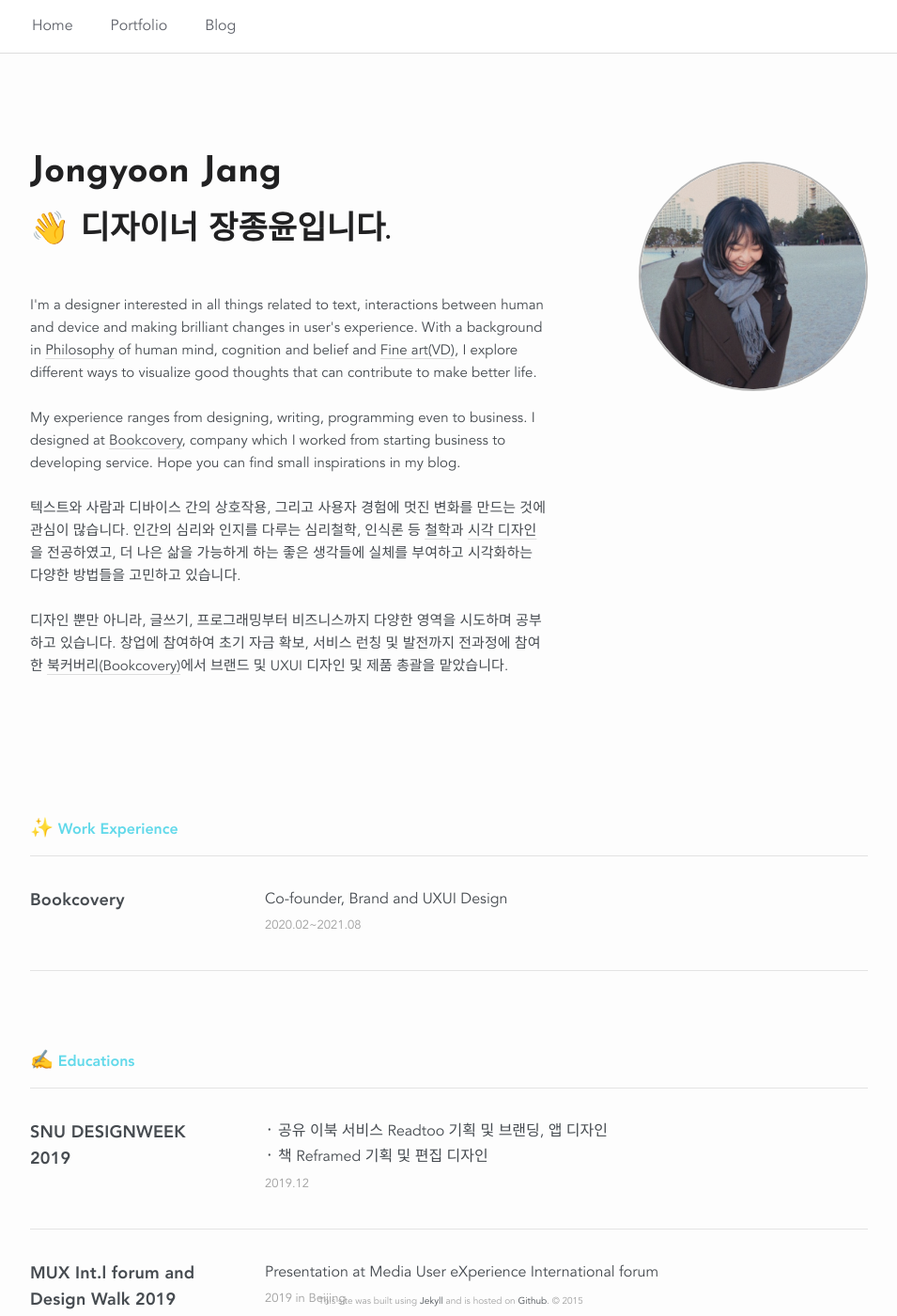
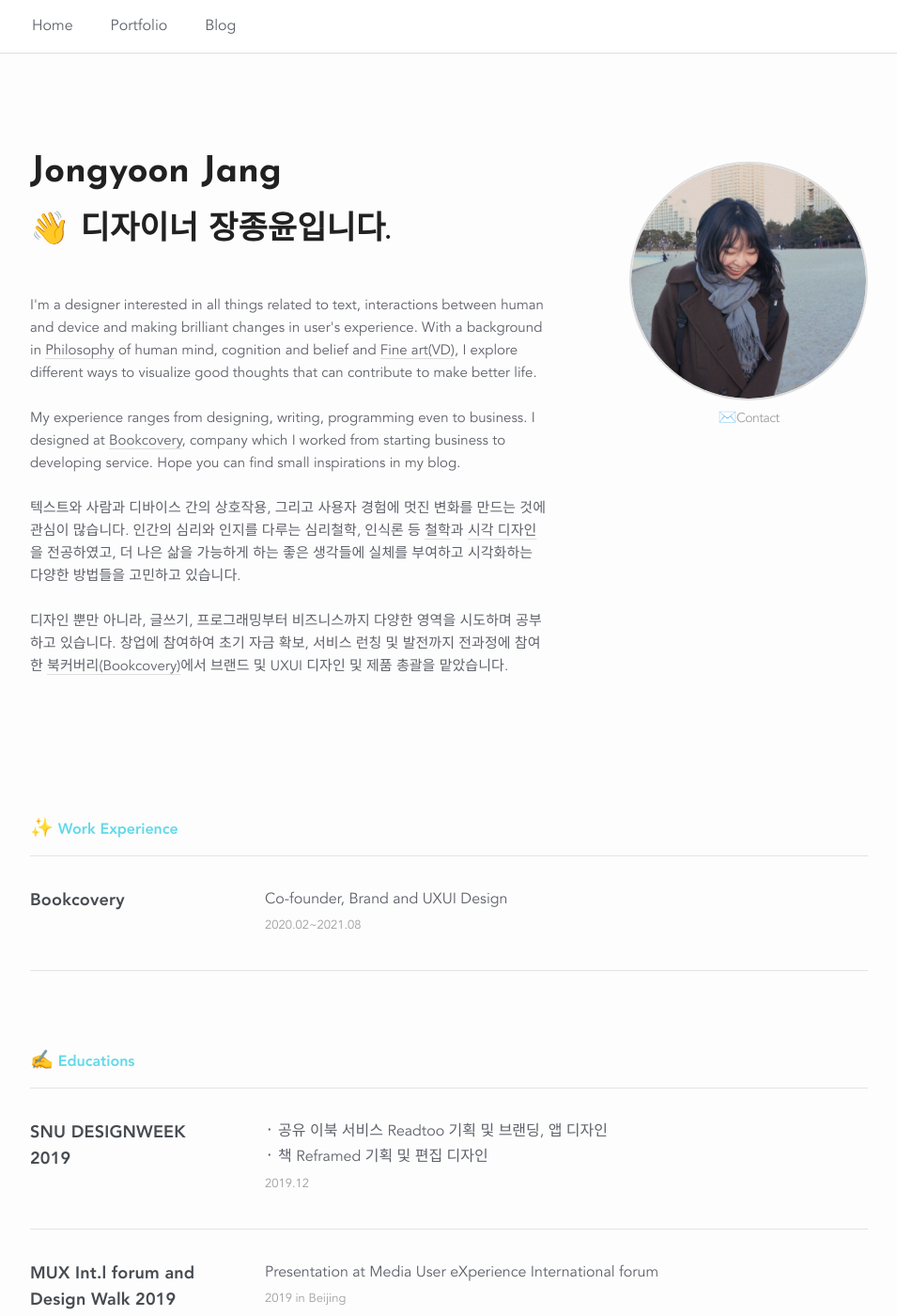
Before and after one commit to junethirty/junethirty.github.io, a Jekyll site: the page built from index.html, in a window 1280 px wide and 1400 px high. Shown: the whole window at 94% size, without its empty margins (162-1117 px from the left). Built offline with Jekyll 4.4.1, drawn with Linux system fonts in a browser that asks for light colours; nearby versions of some CDN libraries.

Commit message:
minor changes in home

```diff
--- a/_sass/_base.scss
+++ b/_sass/_base.scss
@@ -161,7 +161,7 @@ $grey-color-40: #a0a0a0;   /* footer, 상단 menu */
 $grey-color-20: #B5b5b5;
 $grey-color-10: #ddd;  /* navigation bar border */
 $white: #ffffff;
-$text-color:     $grey-color-70;
+$text-color:     $grey-color-60;
 $title-color:     $grey-color-90;
 
 /* Set theme color *************************/
@@ -270,7 +270,7 @@ h4, h5, h6 {
 
 a {
     transition: all 0.2s ease-in-out;
-    color: $grey-color-70;
+    color: $grey-color-80;
     text-decoration: none;
     /*
     &:visited {
@@ -278,7 +278,7 @@ a {
     }
     */
     &:hover {
-        color: $grey-color-80;
+        color: $grey-color-90;
     }
 }
 
--- a/_sass/_layout.scss
+++ b/_sass/_layout.scss
@@ -42,24 +42,41 @@ home layouts
     font-size: 20px;
 }
 
-.home-image {
+.home-profile {
     float: right;
     width: auto;
     margin-top: 20px;
 
+    font-size: 14px;
+    font-weight: 300;
+    text-align: center;
+
+    a {
+        transition: all 0.2s ease-in-out;
+        color: $grey-color-40;
+        &:hover {
+            color: $theme-color;
+        }
+
+    .emoji-home-profile {
+        font-size: 16px;
+         }
+    }
+
+
 }
 
 .prof-pic {
-    width: 240px;
-    height: 240px;
-    border: 2px solid $grey-color-20;
+    width: 250px;
+    height: 250px;
+    border: 2px solid $grey-color-10;
     border-radius: 100000px;
 }
 
 .home-text {
     float: left;
     width: 550px;
-    margin-right: 85px;
+    margin-right: 60px;
 }
 
 //home(about)
@@ -169,10 +186,10 @@ line-height: $nav-height;
  * Site footer  **********************************************************
  */
 .site-footer {
-font-size: 10px;
+font-size: 12px;
 padding: 2px;
 color: $grey-color-40;
-position:fixed;
+/* position:fixed; */
 left:0px;
 bottom:0px;
 width:100%;
--- a/index.html
+++ b/index.html
@@ -33,8 +33,11 @@ layout: default
 
 				</h2>
 			</div>
-			<div class="home-image">
+			<div class="home-profile">
 				<img class="prof-pic" src="/img/prof_pic.png">
+			</br>
+
+			<a href="mailto:elainessjang@gmail.com" target="_blank"><span class="emoji-home-profile">✉️</span>Contact</a></br>
 			</div>
 		</div>
   <br/>
```
